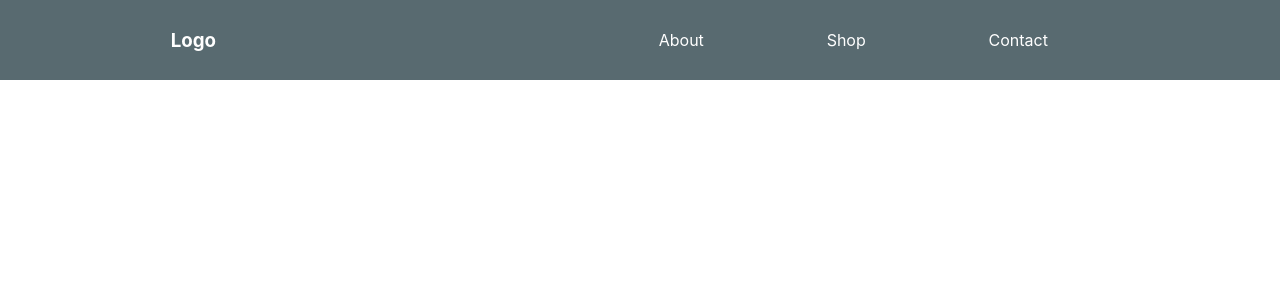
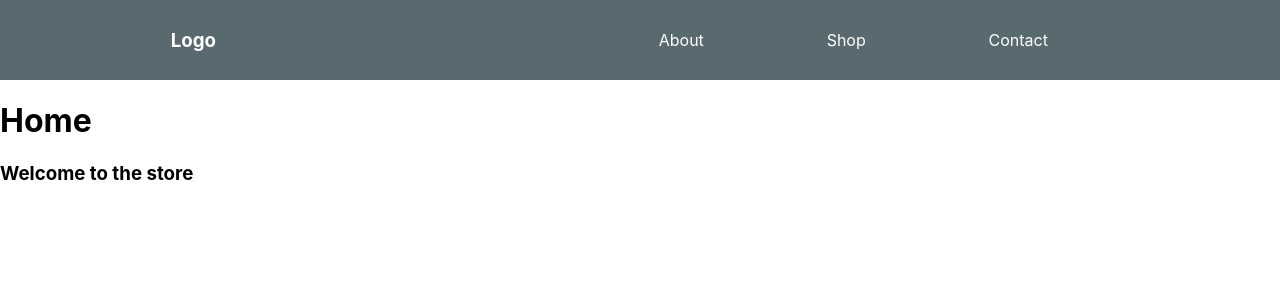
Before and after one commit to ChrisCooper0/cra-router, a React (Create React App) app: page / in a window 1280 px wide. Shown: the top 300 px of the page. Built offline with nearby package versions, Linux system fonts and the light colour scheme.

Commit message:
added Home.js and updated routing

```diff
--- a/src/App.js
+++ b/src/App.js
@@ -1,5 +1,6 @@
 import "./App.css";
 import Nav from "./components/Nav";
+import Home from "./components/Home";
 import About from "./components/About";
 import Shop from "./components/Shop";
 import Contact from "./components/Contact";
@@ -11,7 +12,9 @@ function App() {
     <Router>
       <div className="App">
         <Nav />
+
         <Switch>
+          <Route path="/" exact component={Home}></Route>
           <Route path="/about" component={About}></Route>
           <Route path="/shop" exact component={Shop}></Route>
           <Route path="/shop/:id" component={ItemDetail}></Route>
--- /dev/null
+++ b/src/components/Home.js
@@ -0,0 +1,10 @@
+function Home() {
+  return (
+    <div>
+      <h1>Home</h1>
+      <h3>Welcome to the store</h3>
+    </div>
+  );
+}
+
+export default Home;
--- a/src/components/Nav.js
+++ b/src/components/Nav.js
@@ -2,14 +2,18 @@ import "../App.css";
 import { Link } from "react-router-dom";
 
 function Nav() {
+
   const navStyle = {
     color: "white",
     textDecoration: "none",
   };
+
   return (
     <div>
       <nav>
-        <h3>Logo</h3>
+        <Link style={navStyle} to="/">
+          <h3>Logo</h3>
+        </Link>
         <ul className="nav-links">
           <Link style={navStyle} to="/about">
             <li>About</li>
```
